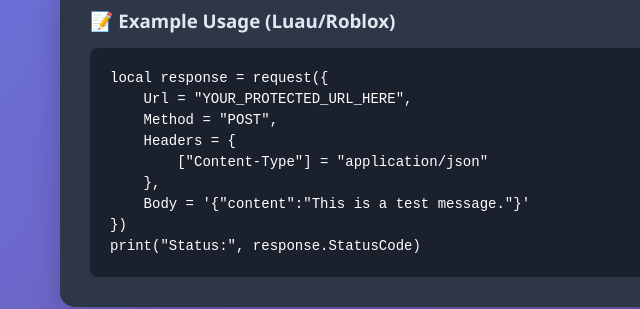
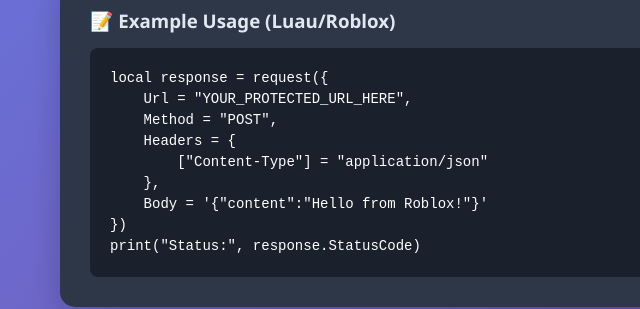
Before and after one commit to scripter3000/webhook-ruaruarua, a website: page public/index.html in a window 1280 px wide. Shown: the part 428-737 px from the top of the page, 180-820 px from the left. Drawn offline with Linux system fonts and the light colour scheme.

Commit message:
Update index.html

```diff
--- a/public/index.html
+++ b/public/index.html
@@ -61,7 +61,7 @@
     Headers = {
         ["Content-Type"] = "application/json"
     },
-    Body = '{"content":"This is a test message."}'
+    Body = '{"content":"Hello from Roblox!"}'
 })
 print("Status:", response.StatusCode)</code></pre>
         </div>
```
